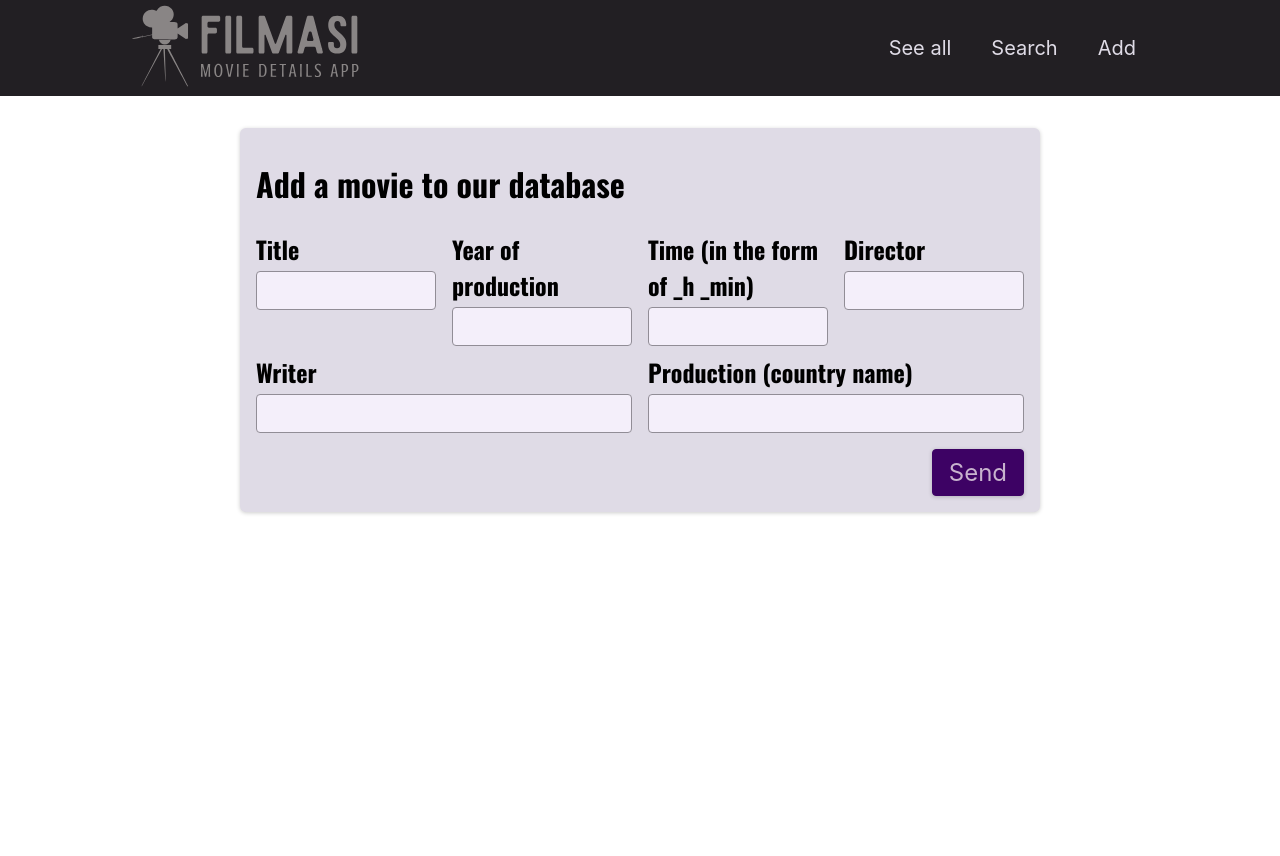
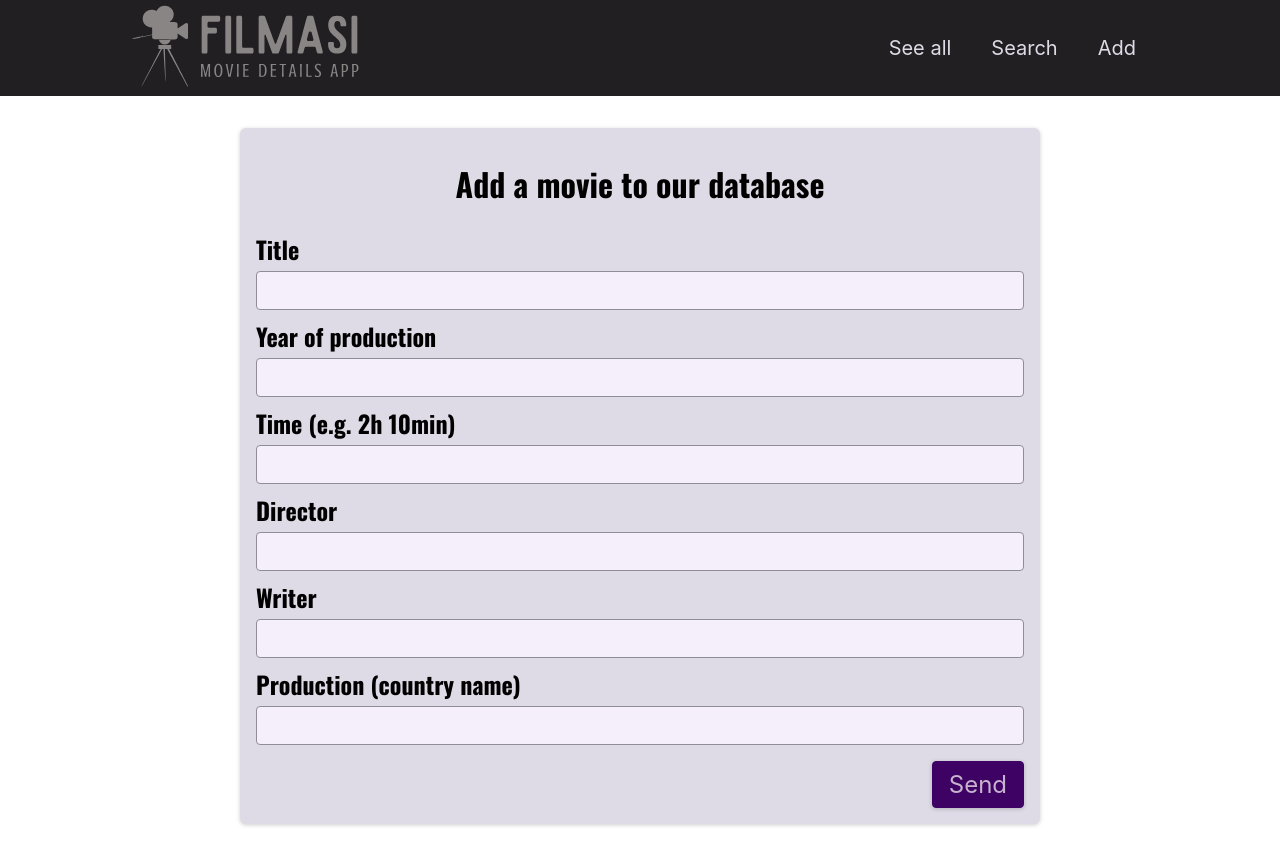
Before and after one commit to pinkjagnie/movie-app-next, a Next.js app: page /add in a window 1280 px wide. Before the commit the page ends 800 px from the top, so only its background shows below. Built offline with nearby package versions, Linux system fonts and the light colour scheme.

Commit message:
Change view of the AddForm

```diff
--- a/components/add/add-form.js
+++ b/components/add/add-form.js
@@ -15,7 +15,7 @@ function AddForm() {
             <input type="text" id="year" required />
           </div>
           <div className={styles.control}>
-            <label htmlFor="time">Time (in the form of _h _min)</label>
+            <label htmlFor="time">Time (e.g. 2h 10min)</label>
             <input type="text" id="time" required />
           </div>
           <div className={styles.control}>
--- a/components/add/add-form.module.css
+++ b/components/add/add-form.module.css
@@ -4,6 +4,7 @@
   background-color: #dfdbe6;
   width: 90%;
   max-width: 50rem;
+  /* height: 70vh; */
   padding: 1rem;
   box-shadow: 0 1px 4px rgba(0, 0, 0, 0.2);
   font-size: 1.5rem;
@@ -12,7 +13,7 @@
 .add h1 {
   font-size: 2rem;
   margin: 1rem 0;
-  text-align: left;
+  text-align: center;
 }
 
 .form label {
@@ -22,8 +23,7 @@
   margin: 0.5rem 0 0.25rem 0;
 }
 
-.form input,
-.form textarea {
+.form input {
   font: inherit;
   padding: 0.25rem;
   border-radius: 4px;
@@ -41,7 +41,7 @@
 
 .control {
   flex: 1;
-  min-width: 10rem;
+  min-width: 25rem;
 }
 
 .actions {
```
Also changed, not shown: pages/search.js.
